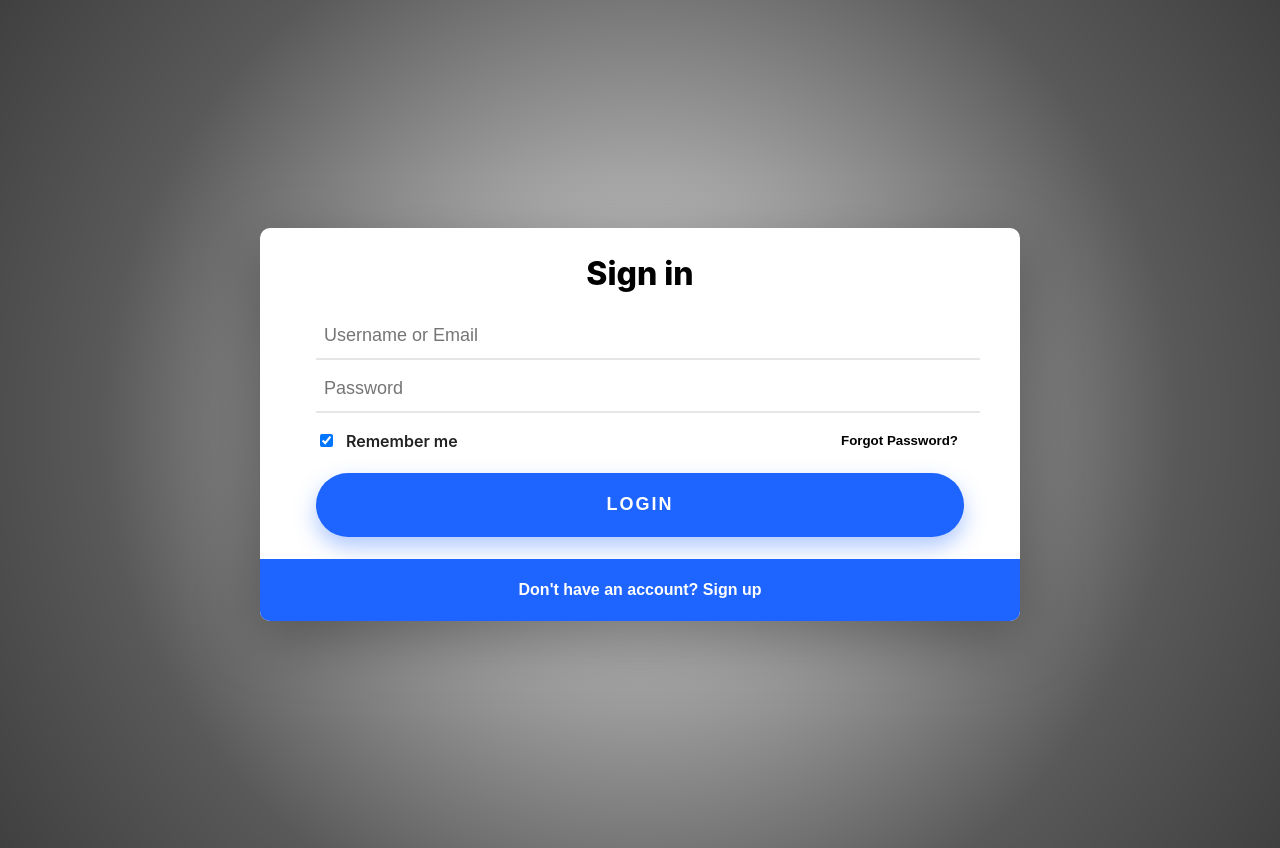
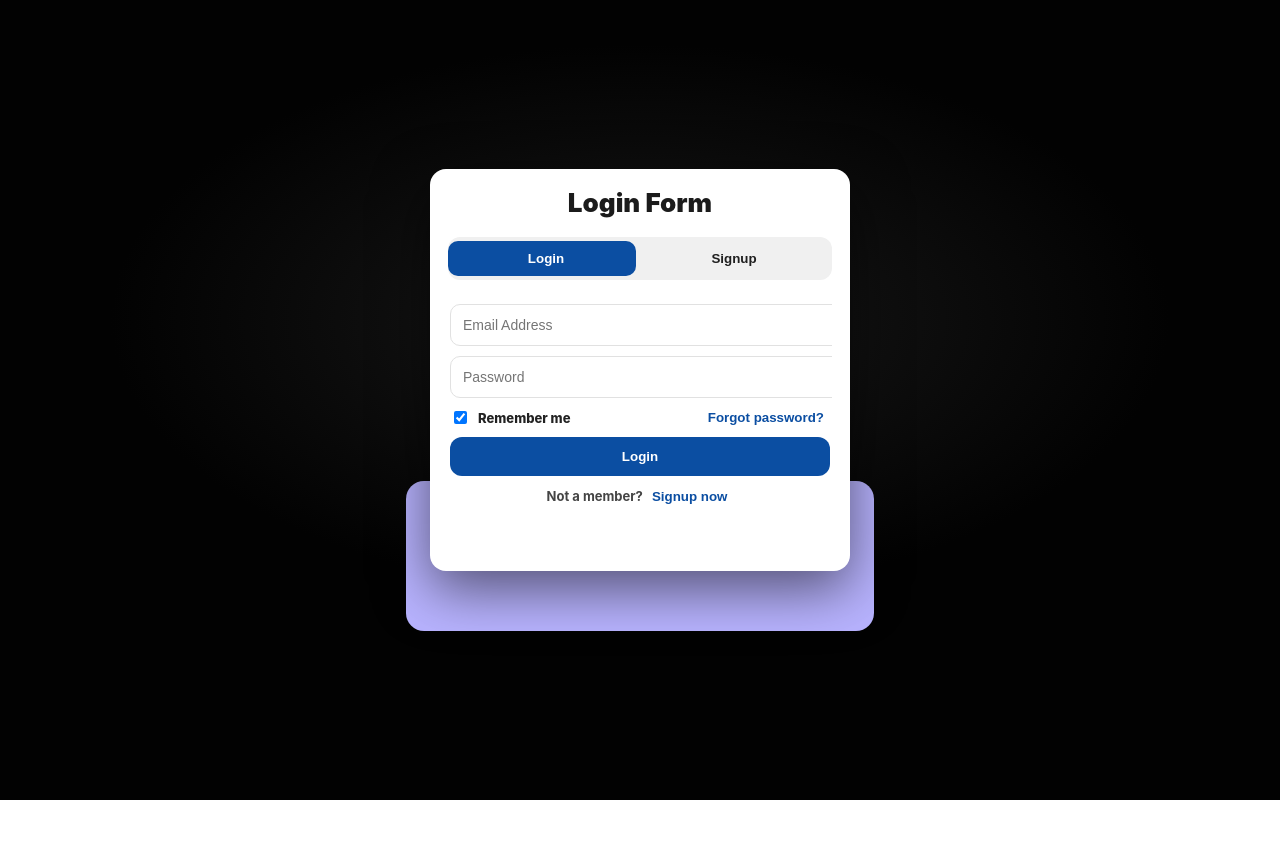
Before and after one commit to Dearonfox/Netflix, a React (Create React App) app: page /#/signin in a window 1280 px wide. After the commit the page ends 800 px from the top, so only its background shows below. Built offline with nearby package versions, Linux system fonts and the light colour scheme.

Commit message:
deploy.yml

```diff
--- a/src/pages/Signin.tsx
+++ b/src/pages/Signin.tsx
@@ -1,13 +1,13 @@
 import { useState } from "react";
 import { useNavigate } from "react-router-dom";
-import { motion, AnimatePresence } from "framer-motion";
-import "../styles/auth.css"; // 아래에서 만들거임
+import "../styles/auth.css";
 import { STORAGE_KEYS, readJSON, writeJSON, type User } from "../utils/storage";
 
 const emailRegex = /^[^\s@]+@[^\s@]+\.[^\s@]+$/;
 
 export default function Signin() {
     const nav = useNavigate();
+
     const [mode, setMode] = useState<"signin" | "signup">("signin");
 
     const [id, setId] = useState("");
@@ -28,8 +28,10 @@ export default function Signin() {
 
         writeJSON(STORAGE_KEYS.USERS, [...users, { id, pw }]);
         alert("회원가입 완료! 로그인 해주세요.");
+
         setMode("signin");
         setPw2("");
+        setAgree(false);
     };
 
     const signin = () => {
@@ -40,58 +42,79 @@ export default function Signin() {
         const ok = users.find((u) => u.id === id && u.pw === pw);
         if (!ok) return alert("로그인 실패: 계정 정보가 없습니다.");
 
-        // ✅ 과제 요건: localStorage 저장(3개 이상)
+        // 과제 요건: localStorage 최소 3개 이상
         localStorage.setItem(STORAGE_KEYS.CURRENT_USER, id);
-        localStorage.setItem(STORAGE_KEYS.TMDB_KEY, pw); // 비번=TMDB Key로 사용
+        localStorage.setItem(STORAGE_KEYS.TMDB_KEY, pw); // 비번=TMDB Key
         localStorage.setItem(STORAGE_KEYS.KEEP_LOGIN, remember ? "1" : "0");
 
         nav("/");
     };
 
+    const isSignin = mode === "signin";
+
     return (
-        <div className="auth-bg">
-            <div className="auth-vignette" />
+        <div className="auth2-bg">
+            <div className="auth2-vignette" />
 
-            <div className="auth-wrap">
-                <AnimatePresence mode="wait">
-                    <motion.div
-                        key={mode}
-                        className="auth-card"
-                        initial={{ opacity: 0, y: 12 }}
-                        animate={{ opacity: 1, y: 0 }}
-                        exit={{ opacity: 0, y: -12 }}
-                        transition={{ duration: 0.22 }}
+            <div className="auth2-wrapper">
+                <div className="auth2-card">
+                    {/* 상단 제목(슬라이드) */}
+                    <div className="auth2-titleArea">
+                        <div className={`auth2-titleTrack ${isSignin ? "is-signin" : "is-signup"}`}>
+                            <div className="auth2-title">Login Form</div>
+                            <div className="auth2-title">Signup Form</div>
+                        </div>
+                    </div>
+
+                    {/* 탭(슬라이드 바) */}
+                    <div className="auth2-tabs">
+                        <button
+                            type="button"
+                            className={`auth2-tab ${isSignin ? "active" : ""}`}
+                            onClick={() => setMode("signin")}
                         >
-                        <h2 className="auth-title">{mode === "signin" ? "Sign in" : "Sign up"}</h2>
+                            Login
+                        </button>
+                        <button
+                            type="button"
+                            className={`auth2-tab ${!isSignin ? "active" : ""}`}
+                            onClick={() => setMode("signup")}
+                        >
+                            Signup
+                        </button>
+                        <div className={`auth2-tabIndicator ${isSignin ? "left" : "right"}`} />
+                    </div>
 
+                    {/* 폼(슬라이드 전환 핵심) */}
+                    <div className="auth2-formViewport">
+                        <div className={`auth2-formTrack ${isSignin ? "is-signin" : "is-signup"}`}>
+                            {/* LOGIN */}
+                            <form
+                                className="auth2-form"
+                                onSubmit={(e) => {
+                                    e.preventDefault();
+                                    signin();
+                                }}
+                            >
+                                <div className="auth2-field">
                                     <input
-                            className="auth-input"
-                            placeholder="Username or Email"
+                                        placeholder="Email Address"
                                         value={id}
                                         onChange={(e) => setId(e.target.value)}
                                     />
+                                </div>
 
+                                <div className="auth2-field">
                                     <input
-                            className="auth-input"
                                         placeholder="Password"
                                         type="password"
                                         value={pw}
                                         onChange={(e) => setPw(e.target.value)}
                                     />
+                                </div>
 
-                        {mode === "signup" && (
-                            <input
-                                className="auth-input"
-                                placeholder="Confirm Password"
-                                type="password"
-                                value={pw2}
-                                onChange={(e) => setPw2(e.target.value)}
-                            />
-                        )}
-
-                        {mode === "signin" ? (
-                            <div className="auth-row">
-                                <label className="auth-check">
+                                <div className="auth2-row">
+                                    <label className="auth2-check">
                                         <input
                                             type="checkbox"
                                             checked={remember}
@@ -100,12 +123,66 @@ export default function Signin() {
                                         <span>Remember me</span>
                                     </label>
 
-                                <button className="auth-link" type="button" onClick={() => alert("구현 안 함")}>
-                                    Forgot Password?
+                                    <button
+                                        className="auth2-link"
+                                        type="button"
+                                        onClick={() => alert("구현 안 함")}
+                                    >
+                                        Forgot password?
                                     </button>
                                 </div>
-                        ) : (
-                            <label className="auth-check auth-agree">
+
+                                <button className="auth2-submit" type="submit">
+                                    Login
+                                </button>
+
+                                <div className="auth2-bottomText">
+                                    Not a member?{" "}
+                                    <button
+                                        type="button"
+                                        className="auth2-inline"
+                                        onClick={() => setMode("signup")}
+                                    >
+                                        Signup now
+                                    </button>
+                                </div>
+                            </form>
+
+                            {/* SIGNUP */}
+                            <form
+                                className="auth2-form"
+                                onSubmit={(e) => {
+                                    e.preventDefault();
+                                    signup();
+                                }}
+                            >
+                                <div className="auth2-field">
+                                    <input
+                                        placeholder="Email Address"
+                                        value={id}
+                                        onChange={(e) => setId(e.target.value)}
+                                    />
+                                </div>
+
+                                <div className="auth2-field">
+                                    <input
+                                        placeholder="Password"
+                                        type="password"
+                                        value={pw}
+                                        onChange={(e) => setPw(e.target.value)}
+                                    />
+                                </div>
+
+                                <div className="auth2-field">
+                                    <input
+                                        placeholder="Confirm password"
+                                        type="password"
+                                        value={pw2}
+                                        onChange={(e) => setPw2(e.target.value)}
+                                    />
+                                </div>
+
+                                <label className="auth2-check auth2-agree">
                                     <input
                                         type="checkbox"
                                         checked={agree}
@@ -113,23 +190,28 @@ export default function Signin() {
                                     />
                                     <span>I agree to Terms & Conditions</span>
                                 </label>
-                        )}
 
-                        <button className="auth-btn" onClick={mode === "signin" ? signin : signup}>
-                            {mode === "signin" ? "LOGIN" : "SIGN UP"}
+                                <button className="auth2-submit" type="submit">
+                                    Signup
                                 </button>
 
+                                <div className="auth2-bottomText">
+                                    Already have an account?{" "}
                                     <button
-                            className="auth-bottom"
                                         type="button"
-                            onClick={() => setMode((m) => (m === "signin" ? "signup" : "signin"))}
+                                        className="auth2-inline"
+                                        onClick={() => setMode("signin")}
                                     >
-                            {mode === "signin"
-                                ? "Don't have an account?  Sign up"
-                                : "Already have an account?  Sign in"}
+                                        Login
                                     </button>
-                    </motion.div>
-                </AnimatePresence>
+                                </div>
+                            </form>
+                        </div>
+                    </div>
+                </div>
+
+                {/* 아래 바닥 패널(너 예시처럼) */}
+                <div className="auth2-floor" />
             </div>
         </div>
     );
--- a/src/styles/auth.css
+++ b/src/styles/auth.css
@@ -1,101 +1,203 @@
-.auth-bg {
+/* 배경 */
+.auth2-bg {
     min-height: 100vh;
-    /* background: url("../assets/bg.jpg") center/cover no-repeat;*/
+    background: #0b0b0b;
+    display: grid;
+    place-items: center;
     position: relative;
+    overflow: hidden;
 }
 
-.auth-vignette {
+.auth2-vignette {
     position: absolute;
     inset: 0;
-    background: radial-gradient(circle at center,
-    rgba(0,0,0,0.10) 0%,
-    rgba(0,0,0,0.65) 70%,
-    rgba(0,0,0,0.75) 100%);
-    backdrop-filter: blur(1px);
+    background: radial-gradient(60% 50% at 50% 40%, rgba(255,255,255,0.06), rgba(0,0,0,0.85) 70%);
+    pointer-events: none;
 }
 
-.auth-wrap {
+.auth2-wrapper {
+    width: min(420px, 92vw);
     position: relative;
-    min-height: 100vh;
-    display: grid;
-    place-items: center;
-    padding: 24px;
+    z-index: 2;
+    padding-bottom: 60px;
 }
 
-.auth-card {
-    width: min(760px, 92vw);
-    background: #fff;
-    border-radius: 10px;
-    box-shadow: 0 18px 60px rgba(0,0,0,0.35);
-    overflow: hidden;
-    padding-bottom: 0;
+.auth2-floor {
+    position: absolute;
+    left: -24px;
+    right: -24px;
+    bottom: 0;
+    height: 150px;
+    background: #b8b3ff;
+    border-radius: 18px;
+    z-index: -1;
 }
 
-.auth-title {
-    margin: 26px 0 14px;
-    text-align: center;
-    font-size: 32px;
-    font-weight: 800;
+/* 카드 */
+.auth2-card {
+    background: #fff;
+    border-radius: 16px;
+    padding: 18px 18px 14px;
+    box-shadow: 0 18px 55px rgba(0,0,0,0.55);
 }
 
-.auth-input {
-    width: calc(100% - 112px);
-    margin: 0 56px;
-    font-size: 18px;
-    padding: 18px 8px 12px;
-    border: none;
-    outline: none;
-    border-bottom: 2px solid #e6e6e6;
+/* 제목 슬라이드 */
+.auth2-titleArea {
+    overflow: hidden;
+    height: 40px;
+    margin-bottom: 10px;
 }
 
-.auth-row {
+.auth2-titleTrack {
+    display: flex;
+    width: 200%;
+    transition: transform 350ms ease;
+}
+
+.auth2-titleTrack.is-signin { transform: translateX(0%); }
+.auth2-titleTrack.is-signup { transform: translateX(-50%); }
+
+.auth2-title {
+    width: 50%;
+    font-size: 26px;
+    font-weight: 900;
+    text-align: center;
+    color: #1b1b1b;
+}
+
+/* 탭 */
+.auth2-tabs {
+    position: relative;
+    display: grid;
+    grid-template-columns: 1fr 1fr;
+    background: #f0f0f0;
+    border-radius: 12px;
+    padding: 4px;
+    margin-bottom: 14px;
+    overflow: hidden;
+}
+
+.auth2-tab {
+    border: 0;
+    background: transparent;
+    padding: 10px 0;
+    font-weight: 900;
+    cursor: pointer;
+    color: #1f1f1f;
+    z-index: 2;
+}
+
+.auth2-tab.active {
+    color: #fff;
+}
+
+.auth2-tabIndicator {
+    position: absolute;
+    top: 4px;
+    bottom: 4px;
+    width: calc(50% - 4px);
+    border-radius: 10px;
+    background: #0b4ea2;
+    transition: transform 350ms ease;
+    z-index: 1;
+}
+
+.auth2-tabIndicator.left { transform: translateX(0%); }
+.auth2-tabIndicator.right { transform: translateX(100%); }
+
+/* 폼 슬라이드(핵심) */
+.auth2-formViewport {
+    overflow: hidden;
+}
+
+.auth2-formTrack {
+    display: flex;
+    width: 200%;
+    transition: transform 380ms ease;
+}
+
+.auth2-formTrack.is-signin { transform: translateX(0%); }
+.auth2-formTrack.is-signup { transform: translateX(-50%); }
+
+.auth2-form {
+    width: 50%;
+    padding: 0 2px;
+}
+
+.auth2-field {
+    margin: 10px 0;
+}
+
+.auth2-field input {
+    width: 100%;
+    border: 1px solid #e1e1e1;
+    border-radius: 10px;
+    padding: 12px 12px;
+    outline: none;
+    font-size: 14px;
+    transition: border-color .2s ease, transform .2s ease;
+}
+
+.auth2-field input:focus {
+    border-color: #0b4ea2;
+    transform: translateY(-1px);
+}
+
+.auth2-row {
     display: flex;
     justify-content: space-between;
     align-items: center;
-    padding: 18px 56px 0;
+    margin: 6px 0 10px;
 }
 
-.auth-check {
+.auth2-check {
     display: flex;
-    gap: 10px;
+    gap: 8px;
     align-items: center;
+    font-weight: 800;
     color: #222;
-    font-weight: 600;
+    font-size: 13px;
 }
 
-.auth-agree {
-    padding: 18px 56px 0;
+.auth2-agree {
+    margin: 8px 0 10px;
 }
 
-.auth-link {
+.auth2-link {
+    border: 0;
     background: transparent;
-    border: none;
+    color: #0b4ea2;
+    font-weight: 900;
     cursor: pointer;
-    font-weight: 700;
 }
 
-.auth-btn {
-    margin: 22px 56px 22px;
-    width: calc(100% - 112px);
-    height: 64px;
-    border: none;
-    border-radius: 40px;
-    background: #1e64ff;
+.auth2-submit {
+    width: 100%;
+    border: 0;
+    border-radius: 12px;
+    padding: 12px 0;
+    background: #0b4ea2;
     color: #fff;
-    font-size: 18px;
     font-weight: 900;
-    letter-spacing: 2px;
     cursor: pointer;
-    box-shadow: 0 10px 22px rgba(30, 100, 255, 0.35);
+    transition: transform .15s ease, filter .15s ease;
 }
 
-.auth-bottom {
-    width: 100%;
-    border: none;
-    background: #1e64ff;
-    color: #fff;
+.auth2-submit:hover { filter: brightness(1.05); }
+.auth2-submit:active { transform: scale(0.98); }
+
+.auth2-bottomText {
+    margin-top: 12px;
+    text-align: center;
+    color: #444;
+    font-weight: 700;
+    font-size: 13px;
+}
+
+.auth2-inline {
+    border: 0;
+    background: transparent;
+    color: #0b4ea2;
+    font-weight: 900;
     cursor: pointer;
-    padding: 22px 16px;
-    font-size: 16px;
-    font-weight: 700;
 }
```
Lines whose indentation alone changed are shown as unchanged.
